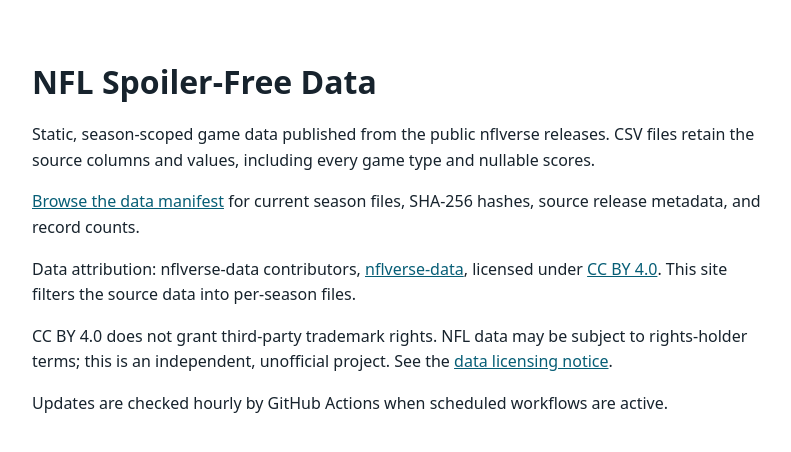
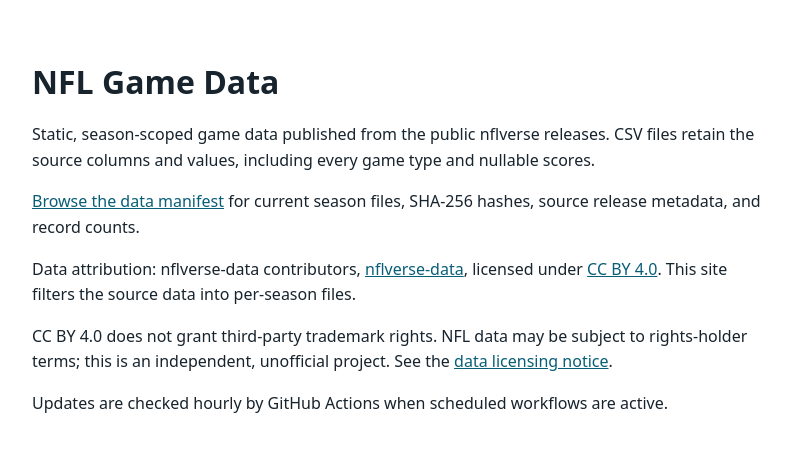
Before and after one commit to zapster/nfl-spoilerfree-data, a plain HTML site: page index.html in a window 1280 px wide. Shown: the whole page, without its empty margins (240-1031 px from the left). Drawn offline with Linux system fonts and the light colour scheme.

Commit message:
Rename data site to NFL Game Data

```diff
--- a/index.html
+++ b/index.html
@@ -4,7 +4,7 @@
     <meta charset="utf-8">
     <meta name="viewport" content="width=device-width, initial-scale=1">
     <meta name="description" content="Season-scoped NFL game and team data from nflverse.">
-    <title>NFL Spoiler-Free Data</title>
+    <title>NFL Game Data</title>
     <style>
       :root { color-scheme: light; font-family: system-ui, sans-serif; }
       body { max-width: 46rem; margin: 4rem auto; padding: 0 1.25rem; color: #17232d; line-height: 1.6; }
@@ -16,7 +16,7 @@
   </head>
   <body>
     <main>
-      <h1>NFL Spoiler-Free Data</h1>
+      <h1>NFL Game Data</h1>
       <p>Static, season-scoped game data published from the public nflverse releases. CSV files retain the source columns and values, including every game type and nullable scores.</p>
       <p><a href="./manifest.json">Browse the data manifest</a> for current season files, SHA-256 hashes, source release metadata, and record counts.</p>
       <p>Data attribution: nflverse-data contributors, <a href="https://github.com/nflverse/nflverse-data">nflverse-data</a>, licensed under <a href="https://creativecommons.org/licenses/by/4.0/">CC BY 4.0</a>. This site filters the source data into per-season files.</p>
```
Also changed, not shown: 1 other file.
